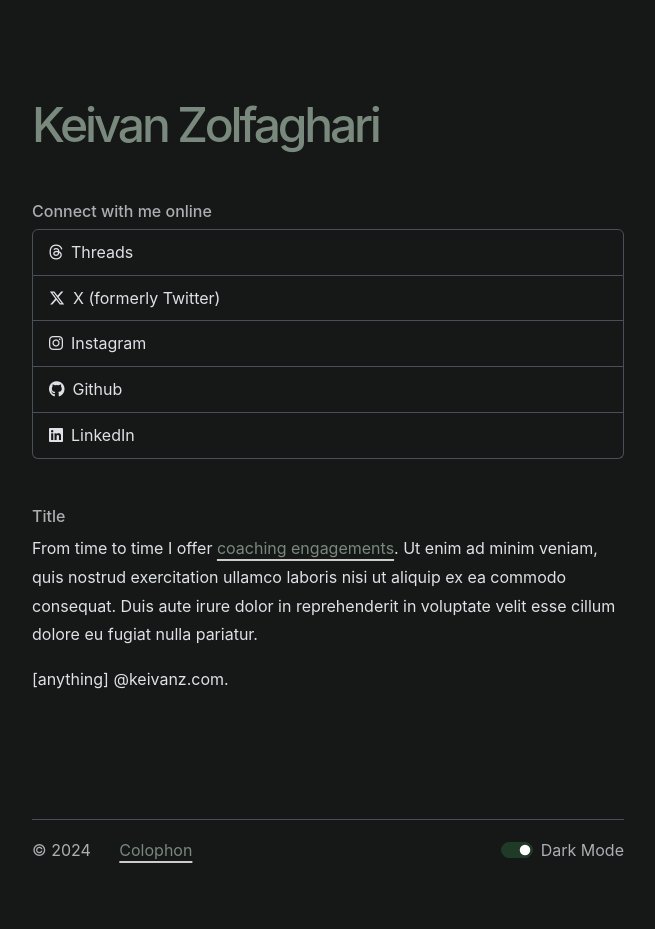
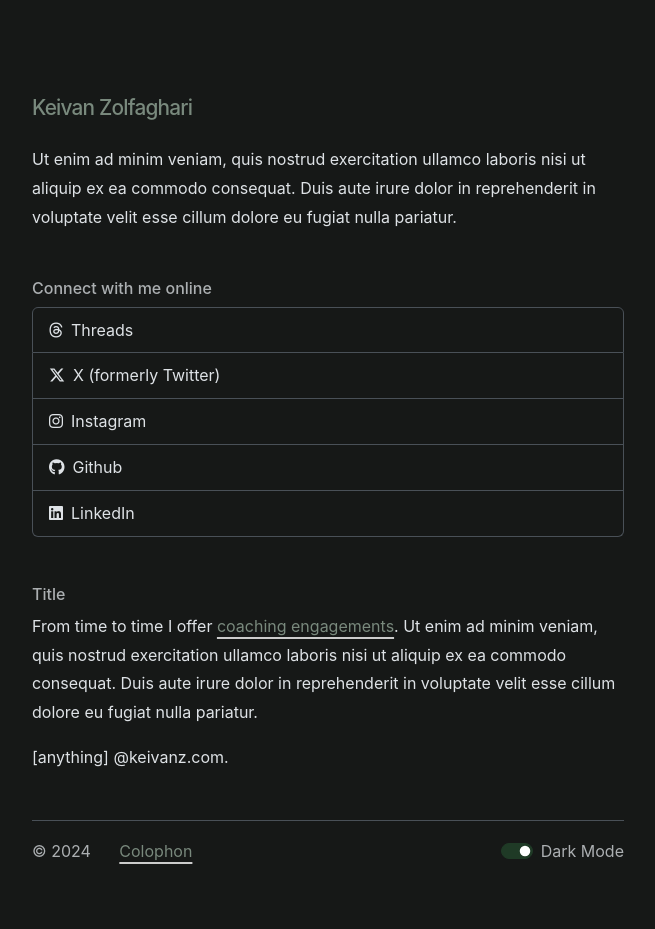
Before and after one commit to keivanz/keivanz.github.io, a Jekyll site: the page built from index.md, in a window 1280 px wide. Shown: the whole page, without its empty margins (312-967 px from the left). Built offline with Jekyll 4.4.1, drawn with Linux system fonts in a browser that asks for light colours; nearby versions of some CDN libraries; some web fonts are replaced.

Commit message:
updating titles

```diff
--- a/_includes/header.html
+++ b/_includes/header.html
@@ -1,5 +1,6 @@
 <header class="d-flex align-items-center pb-3 mb-5 border-bottom">
-  <a href="/" class="d-flex align-items-center text-body-emphasis text-decoration-none">
+  <h1>{{ page.title }}</h1>
+  <a href="/" class="d-flex align-items-center text-body-emphasis text-decoration-none name_lead">
     <span class="fs-4 fw-medium" style="view-transition-name: sitetitle;">{{ site.title }}</span>
   </a>
 </header>
--- a/_includes/homepage.html
+++ b/_includes/homepage.html
@@ -1,6 +1,8 @@
-<h1 class="display-5 mt-5 mb-4 name_lead" style="view-transition-name: sitetitle;">
+<h1 class="mt-5 mb-4 name_lead" style="view-transition-name: sitetitle;">
   <a href="/" class="text-decoration-none">{{ site.title }}</a>
 </h1>
+
+<p>Ut enim ad minim veniam, quis nostrud exercitation ullamco laboris nisi ut aliquip ex ea commodo consequat. Duis aute irure dolor in reprehenderit in voluptate velit esse cillum dolore eu fugiat nulla pariatur.</p>
 
 <h6 class="text-body-secondary mt-5">Connect with me online</h6>
 <div class="social_links list-group ps-0">
--- a/_sass/_custom.scss
+++ b/_sass/_custom.scss
@@ -97,8 +97,9 @@
 }
 
 .name_lead {
-  letter-spacing: -.2rem;
+  letter-spacing: -.05rem;
   font-weight: 500;
+  font-size: 1.3rem;
 }
 
 .social_links {
```
